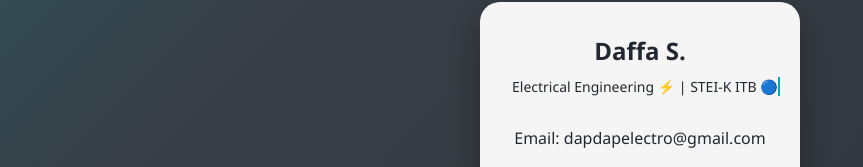
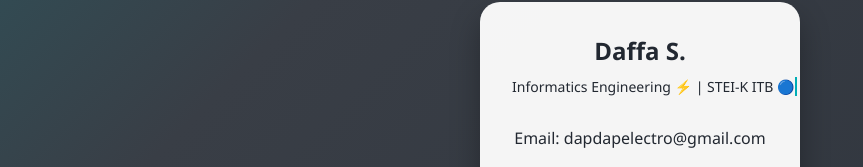
Before and after one commit to sindudaffa/DapDap-Electro-guy, a plain HTML site: page index.html in a window 1280 px wide. Shown: the part 258-425 px from the top of the page, without its empty margins (0-863 px from the left). Drawn offline with Linux system fonts and the light colour scheme.

Commit message:
Update index.html

```diff
--- a/index.html
+++ b/index.html
@@ -106,7 +106,7 @@
 <body>
   <div class="card">
     <h2>Daffa S.</h2>
-    <div class="typewriter">Electrical Engineering ⚡ | STEI-K ITB 🔵</div>
+    <div class="typewriter">Informatics Engineering ⚡ | STEI-K ITB 🔵</div>
     <p>Email: dapdapelectro@gmail.com</p>
 
     <div class="social">
```
